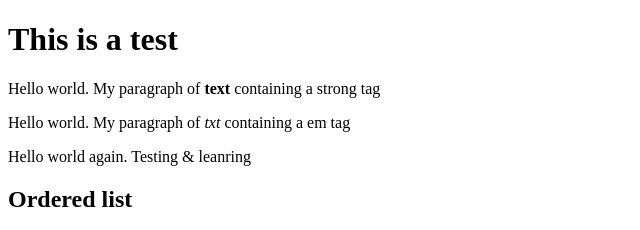
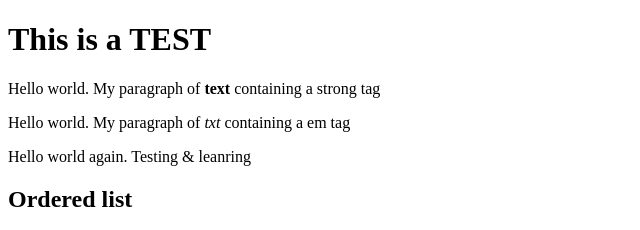
Before and after one commit to mrmarcfletcher/git_test, a plain HTML site: page index.html in a window 1280 px wide. Shown: the top 230 px of the page, 0-640 px from the left. Drawn offline with Linux system fonts and the light colour scheme.

Commit message:
first revision of live netlify app

```diff
--- a/index.html
+++ b/index.html
@@ -7,7 +7,7 @@
     <title>Document</title>
 </head>
 <body>
-    <h1>This is a test</h1>
+    <h1>This is a TEST</h1>
     <p>Hello world. My paragraph of <strong>text</strong>  containing a strong tag</p>
     <p>Hello world. My paragraph of <em>txt</em> containing a em tag</p>
     <p>Hello world again. Testing & leanring</p>
```
